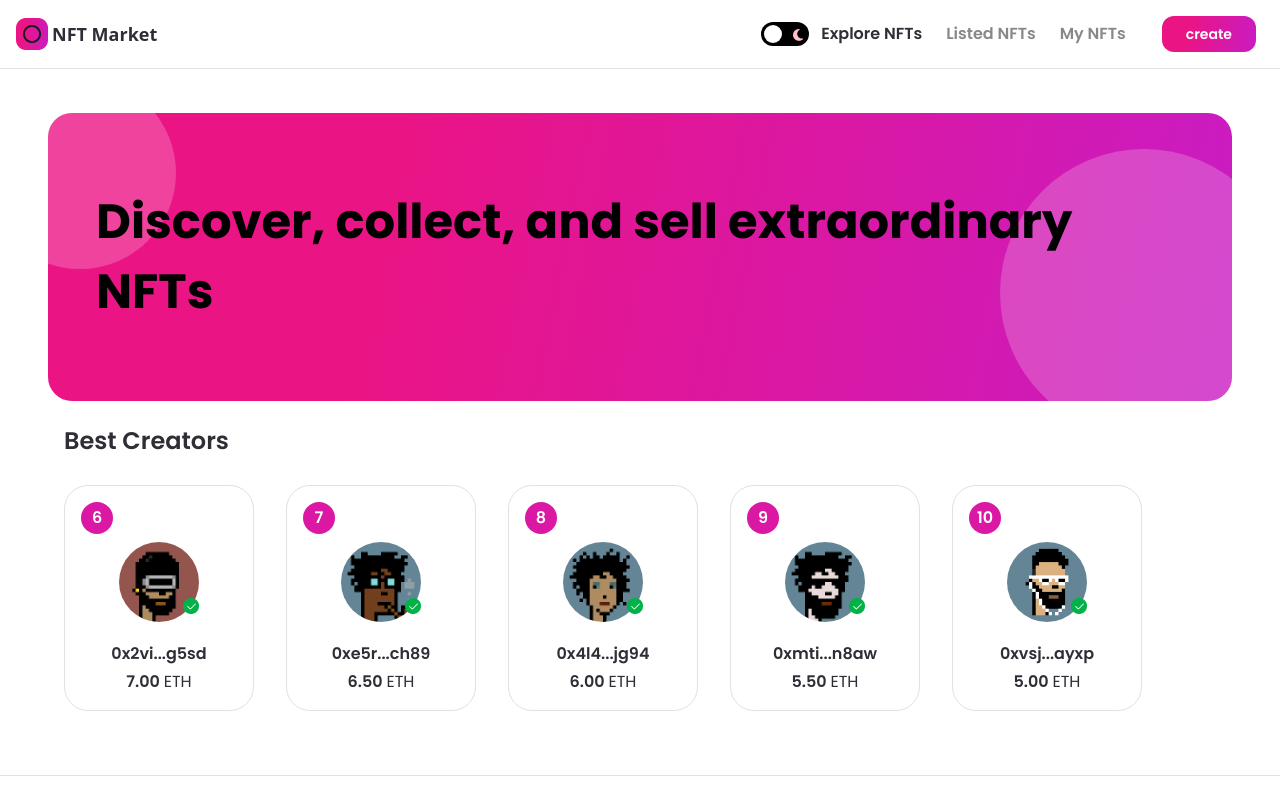
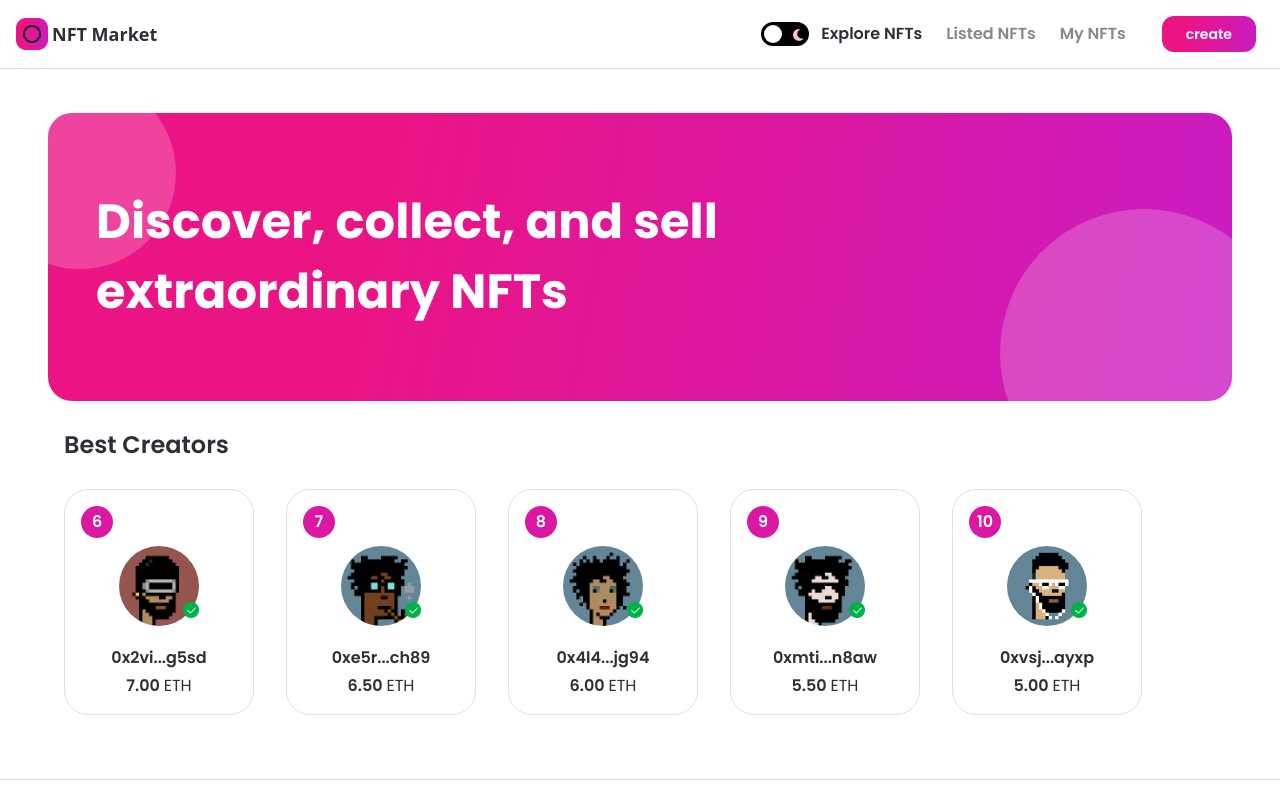
Before and after one commit to Mritunjay004/nft-marketplace, a Next.js app: page / in a window 1280 px wide. Shown: the top 800 px of the page. Built offline with nearby package versions, Linux system fonts and the light colour scheme.

Commit message:
fixing banner

```diff
--- a/components/Banner.jsx
+++ b/components/Banner.jsx
@@ -1,8 +1,8 @@
 const Banner = ({ name, childStyles, parentStyles }) => (
   <div className={`relative w-full flex items-center z-0 overflow-hidden nft-gradient ${parentStyles}`}>
-    <p className={`font-bold text-5xl font-poppins leading-70 ${childStyles}`}>{name}</p>
-    <div className="absolute w-48 h-48 sm:w-32 sm:h-32 rounded-full white-bg -top-9 -left-16 -z-5 " />
-    <div className="absolute w-72 h-72 sm:w-56 sm:h-56 rounded-full white-bg -bottom-9 -right-14 -z-5 " />
+    <p className={`font-bold text-5xl text-white font-poppins leading-70 ${childStyles}`}>{name}</p>
+    <div className="absolute w-48 h-48 sm:w-32 sm:h-32 rounded-full -top-9 -left-16 -z-5 white-bg" />
+    <div className="absolute w-72 h-72 sm:w-56 sm:h-56 rounded-full -bottom-24 -right-14 -z-5 white-bg" />
   </div>
 );
 
--- a/pages/index.js
+++ b/pages/index.js
@@ -48,9 +48,9 @@
     <div className="flex justify-center sm:px-4 p-12">
       <div className="w-full minmd:w-4/5">
         <Banner
-          name="Discover, collect, and sell extraordinary NFTs"
-          childrentStyles="md:text-4xl sm:text-2xl xs:text-xl text-left "
-          parentStyles="justify-start mb-6 h-72 sm:h-60 p-12 xs:p-4 xs:h-44 rounded-3xl"
+          name={(<>Discover, collect, and sell <br /> extraordinary NFTs</>)}
+          childStyles="md:text-4xl sm:text-2xl xs:text-xl text-left"
+          parentStyles="justify-start mb-7 h-72 sm:h-60 p-12 xs:p-4 xs:h-44 rounded-3xl"
         />
 
         <div>
```
